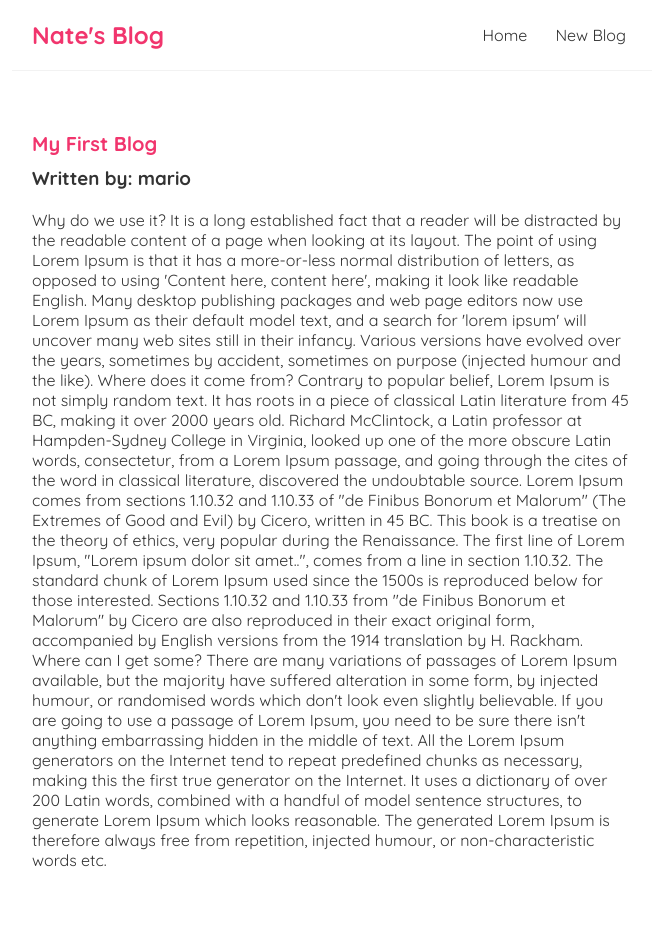
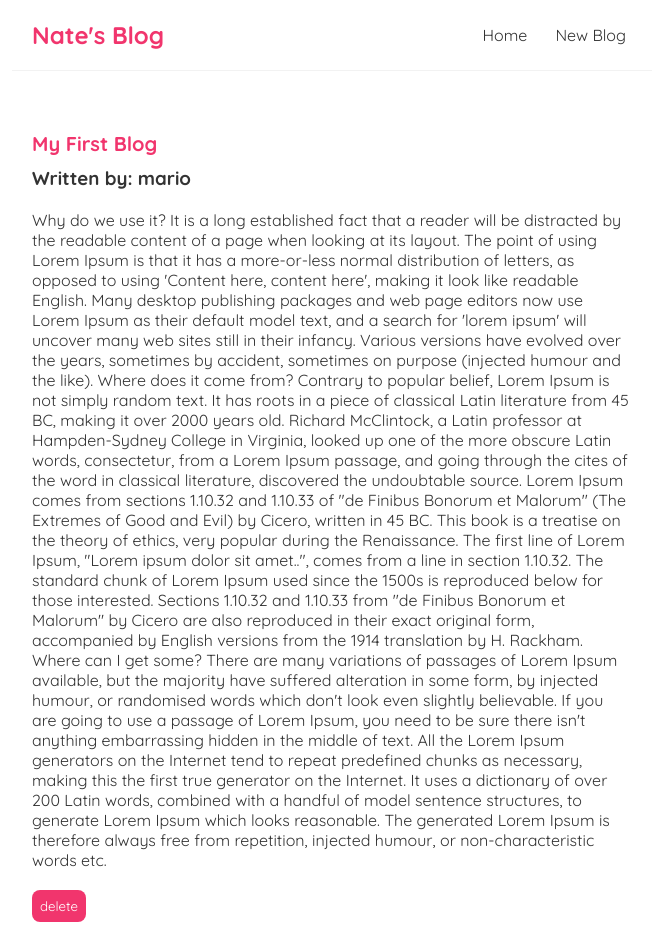
Before and after one commit to nkc53/simpleBlog, a React (Create React App) app: page /blogs/1 in a window 1280 px wide. Shown: the top 952 px of the page, without its empty margins (308-967 px from the left). Built offline with nearby package versions, Linux system fonts and the light colour scheme; data requests are answered from the project's data file.

Commit message:
practiced being able to delete objects and re routing using the fetch delete method and history component

```diff
--- a/src/BlogDetails.js
+++ b/src/BlogDetails.js
@@ -1,10 +1,18 @@
-import { useParams } from "react-router-dom/cjs/react-router-dom.min";
+import { useHistory, useParams } from "react-router-dom/cjs/react-router-dom.min";
 import useFetch from "./useFetch";
 
 const BlogDetails = () => {
     const { id } = useParams();
     const { data: blog, error, isLoading} = useFetch('http://localhost:8000/blogs/' + id);
+    const history = useHistory();
 
+    const handleClick = () => {
+        fetch('http://localhost:8000/blogs/' + blog.id, {
+            method: 'DELETE'
+        }).then(() => {
+            history.push('/');
+        })
+    }
     return (
         <div className="blog-details">
             { isLoading && <div>Loading...</div>}
@@ -14,6 +22,7 @@ const BlogDetails = () => {
                     <h2>{ blog.title }</h2>
                     <h3>Written by: { blog.author }</h3>
                     <div>{ blog.body }</div>
+                    <button onClick={handleClick}>delete</button>
                 </article>
             )}
         </div>
```
Also changed, not shown: data/db.json (+0 -6 lines).
